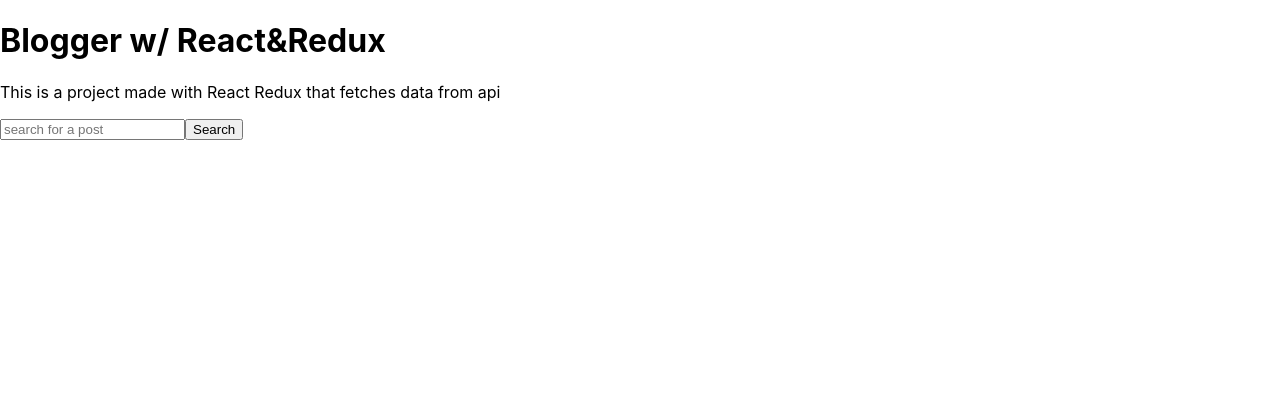
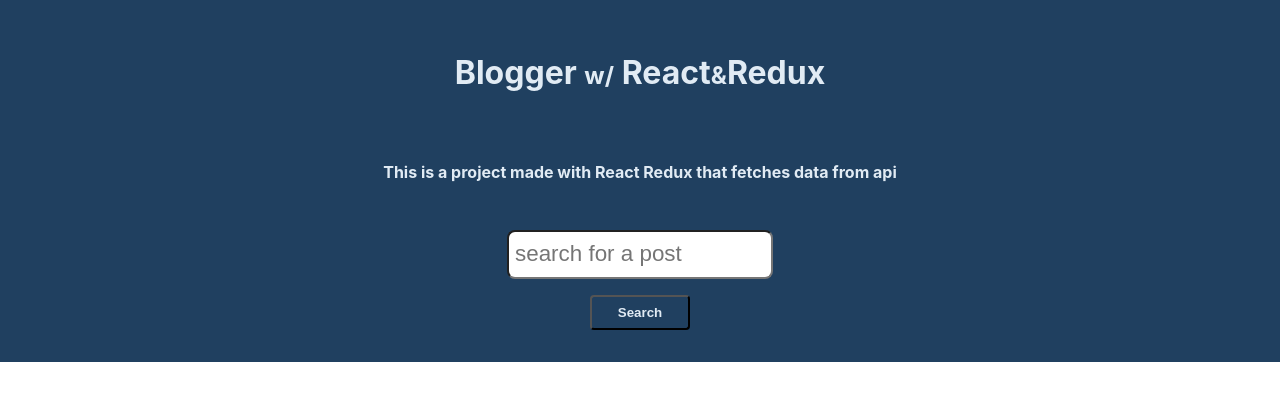
Before and after one commit to FabianUlises/Blogger-React-Redux, a React (Create React App) app: page / in a window 1280 px wide. Shown: the top 400 px of the page. Built offline with nearby package versions, Linux system fonts and the light colour scheme.

Commit message:
Added styles to search component

```diff
--- a/src/components/searchpost/SearchPost.js
+++ b/src/components/searchpost/SearchPost.js
@@ -1,6 +1,7 @@
 // Dependencies
 import React, { useState } from 'react';
-
+// Styles
+import styles from './searchpost.css';
 const SearchPost = () => {
     // State
     const [input, setInput] = useState('');
--- /dev/null
+++ b/src/components/searchpost/searchpost.css
@@ -0,0 +1,40 @@
+.searchForm {
+    background: hsl(210 50% 25%);
+    color: hsl(210 45% 92%);
+    min-block-size: 16rem;
+    display: flex;
+    flex-direction: column;
+    justify-content: center;
+    align-items: center;
+    gap: 2rem;
+    text-align: center;
+    padding: 2rem .6rem;
+    margin-bottom: 4rem;
+}
+.searchForm__title span {
+    font-size: 75%;
+}
+.searchForm__content {
+    font-weight: bold;
+}
+.searchForm form {
+    display: flex;
+    flex-direction: column;
+    gap: 1rem;
+}
+.searchForm button {
+    background: transparent;
+    color: inherit;
+    align-self: center;
+    font-weight: bold;
+    padding: 8px 26px;
+    border-radius: 4px;
+    cursor: pointer;
+
+}
+form input{
+    inline-size: 250px;
+    border-radius: 8px;
+    padding: .6rem .4rem;
+    font-size: 1.4rem;
+}
```
